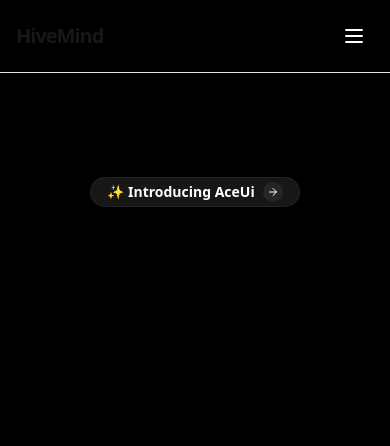
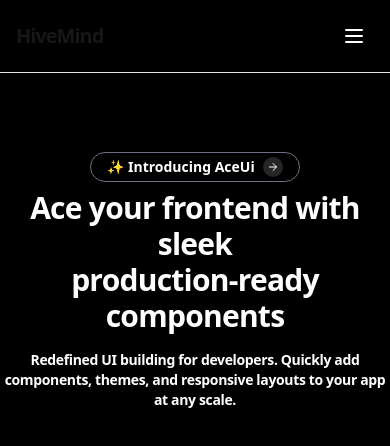
Before and after one commit to Deeppanchal2108/AceUI, a Next.js app: page / in a window 390 px wide. Shown: the top 446 px of the page. Built offline with nearby package versions, Linux system fonts and the light colour scheme.

Commit message:
still not done yet

```diff
--- a/app/layout.tsx
+++ b/app/layout.tsx
@@ -1,5 +1,5 @@
 import type { Metadata } from "next";
-import { Jost ,DM_Sans} from "next/font/google";
+import { Jost ,DM_Sans, Poppins} from "next/font/google";
 import Navbar from "@/components/main-nav";
 import "./globals.css";
 
@@ -10,6 +10,14 @@
 })
 
 
+const poppins = Poppins({
+  variable: "--font-pop-sans",
+  subsets: ["latin"],
+  weight: ["400", "500", "600", "700", "800", "900"],
+})
+
+
+
 const dmSans = DM_Sans({
   variable: "--font-dm-sans",
   subsets: ["latin"],
@@ -17,8 +25,8 @@
 })
 
 export const metadata: Metadata = {
-  title: "Create Next App",
-  description: "Generated by create next app",
+  title: "AceUi",
+  description: "  Ace your frontend with sleek production-ready components",
 };
 
 export default function RootLayout({
@@ -29,7 +37,7 @@
   return (
     <html lang="en">
       <body
-        className={`${dmSans.variable} ${jost.variable} antialiased bg-black`}
+        className={`${dmSans.variable} ${jost.variable} ${poppins.variable} antialiased bg-black`}
       >
         <div className="min-h-screen">
 
--- a/components/sections/hero.tsx
+++ b/components/sections/hero.tsx
@@ -8,10 +8,10 @@
 
 export function AnimatedShinyTextDemo() {
     return (
-        <div className="z-10 flex min-h-64 items-center justify-center">
+        <div className="z-10 flex  items-center justify-center mb-2">
             <div
                 className={cn(
-                    "group rounded-full border text-base text-white transition-all ease-in hover:cursor-pointer border-white/5 bg-neutral-900 hover:bg-neutral-800"
+                    "group rounded-full border text-base text-white transition-all ease-in hover:cursor-pointer border-gray-500 bg-black hover:bg-black/90"
                 )}
             >
                 <AnimatedShinyText className="inline-flex items-center justify-center px-4 py-1 transition ease-out hover:text-neutral-200 hover:duration-300 text-white hover:dark:text-neutral-300">
@@ -29,8 +29,17 @@
 
 function Hero() {
   return (
-      <div className='text-white w-full '>
-          <AnimatedShinyTextDemo/>
+      <div className='text-white w-full mt-22 flex justify-center items-center flex-col'>
+          <AnimatedShinyTextDemo />
+          <h1 className='  font-pop  text-white text-3xl md:text-5xl font-semibold leading-tighter text-center  tracking-tight mb-4'>
+              <span>Ace your frontend with sleek </span><br/>
+                  <span> production-ready components</span>
+          </h1>
+          <h4 className=' font-pop  text-white text-sm md:text-md font-semibold leading-tighter text-center  tracking-tight mb-4'>
+              <span> Redefined UI building for developers. Quickly add components, themes,</span>
+              <span> and responsive layouts to your app at any scale.</span>
+
+          </h4>
     </div>
   )
 }
--- a/tailwind.config.ts
+++ b/tailwind.config.ts
@@ -3,7 +3,8 @@
         extend: {
             fontFamily: {
                dmsans: [ "var(--font-dm-sans)", "sans-serif"],
-               jost: ["var(--font-jost-sans)", "sans-serif"],
+                jost: ["var(--font-jost-sans)", "sans-serif"],
+                pop: ["var(--font-pop-sans)", "sans-serif"]
             },
         },
     },
```
